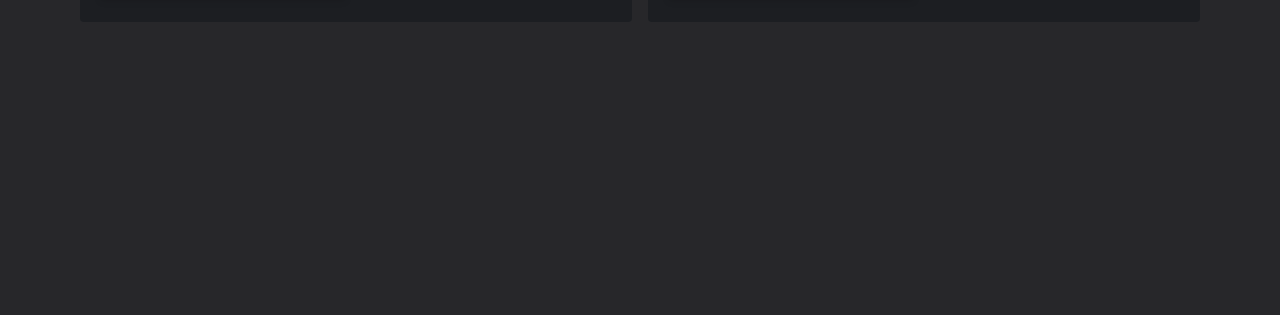
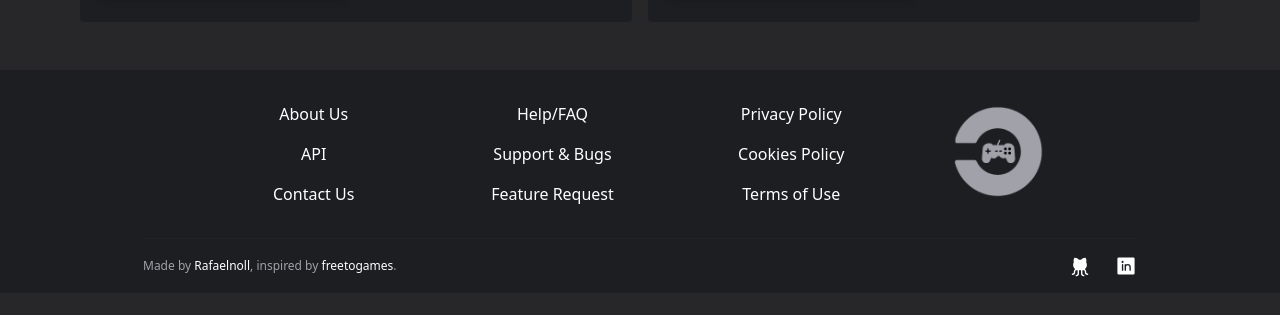
Before and after one commit to Rafaelnoll/FreePlay, a Next.js app: page / in a window 1280 px wide. Shown: the part 1155-1470 px from the top of the page. After the commit the page ends 1448 px from the top, so only its background shows below. Built offline with nearby package versions, Linux system fonts and the light colour scheme; no server answers.

Commit message:
Adicionando componente Footer

```diff
--- a/pages/index.tsx
+++ b/pages/index.tsx
@@ -8,6 +8,7 @@ import GameCardExtended from '../src/components/GameCards/GameCardExtended';
 import api from "../src/libs/api";
 import GameCardImageFull from "../src/components/GameCards/GameCardImageFull";
 import RecommendationCard from "../src/components/RecommendationCard";
+import Footer from "../src/components/Footer";
 
 const recommendedGames = [
   {
@@ -148,6 +149,7 @@ const Home: NextPage = () => {
         </div>
 
       </main>
+      <Footer />
     </>
   )
 }
--- /dev/null
+++ b/src/components/Footer/index.tsx
@@ -0,0 +1,47 @@
+import React from "react";
+import Image from "next/image";
+import LogoFooter from "../../../styles/imgs/logo-footer.png";
+
+import styles from "./styles.module.css";
+import { GithubLogo, LinkedinLogo } from "phosphor-react";
+
+const Footer = () => {
+    return (
+        <footer className={styles.footer}>
+            <div className={styles.footerContainer}>
+                <div className={styles.footerLists}>
+                    <ul>
+                        <li><a href="/">About Us</a></li>
+                        <li><a href="/">API</a></li>
+                        <li><a href="/">Contact Us</a></li>
+                    </ul>
+                    <hr />
+                    <ul>
+                        <li><a href="/">Help/FAQ</a></li>
+                        <li><a href="/">Support & Bugs</a></li>
+                        <li><a href="/">Feature Request</a></li>
+                    </ul>
+                    <hr />
+                    <ul>
+                        <li><a href="/">Privacy Policy</a></li>
+                        <li><a href="/">Cookies Policy</a></li>
+                        <li><a href="/">Terms of Use</a></li>
+                    </ul>
+                    <div className={styles.footerLogoContainer}>
+                        <Image src={LogoFooter} />
+                    </div>
+                </div>
+                <hr />
+                <div className={styles.footerBottom}>
+                    <p>Made by <a href="https://github.com/Rafaelnoll">Rafaelnoll</a>, inspired by <a href="https://www.freetogame.com/">freetogames</a>.</p>
+                    <div>
+                        <a href="https://github.com/Rafaelnoll"><GithubLogo size={22} weight="fill" /></a>
+                        <a href="https://www.linkedin.com/in/rafael-noll-ds/"><LinkedinLogo size={22} weight="fill" /></a>
+                    </div>
+                </div>
+            </div>
+        </footer >
+    )
+}
+
+export default Footer;
--- /dev/null
+++ b/src/components/Footer/styles.module.css
@@ -0,0 +1,47 @@
+.footer{
+    @apply bg-[#1c1e22] py-4 w-full;
+}
+
+.footerContainer{
+    @apply max-w-5xl m-auto px-[15px];
+}
+
+.footerContainer hr {
+    @apply my-4 border-t border-[rgba(94,84,84,0.1)]
+}
+
+.footerLists{
+    @apply flex flex-col md:flex-row md:items-stretch justify-center;
+}
+
+.footerLists hr{
+    @apply my-4 border-t md:border-t-0 border-[rgba(94,84,84,0.1)];
+}
+
+.footerContainer ul{
+    @apply px-[10px] mx-[20px] mt-4 basis-1/5 flex flex-col;
+}
+
+.footerContainer li{
+    @apply mb-4 text-center;
+}
+
+.footerContainer a{
+    @apply cursor-pointer text-[#fff] hover:text-[#A1A1AA] font-[400];
+}
+
+.footerLogoContainer{
+    @apply max-w-[135px] px-[10px] m-auto md:mx-[20px];
+}
+
+.footerBottom{
+    @apply flex flex-col md:flex-row justify-between items-center;
+}
+
+.footerBottom p {
+    @apply text-[#A1A1AA] text-[12px] mb-4 md:m-0
+}
+
+.footerBottom div{
+    @apply flex md:justify-between gap-6
+}
--- a/styles/globals.css
+++ b/styles/globals.css
@@ -3,5 +3,5 @@
 @tailwind utilities;
 
 body{
-    @apply bg-[#27272A] text-zinc-100 h-[2000px] py-[60px]
+    @apply bg-[#27272A] text-zinc-100 pt-[60px];
 }
```
